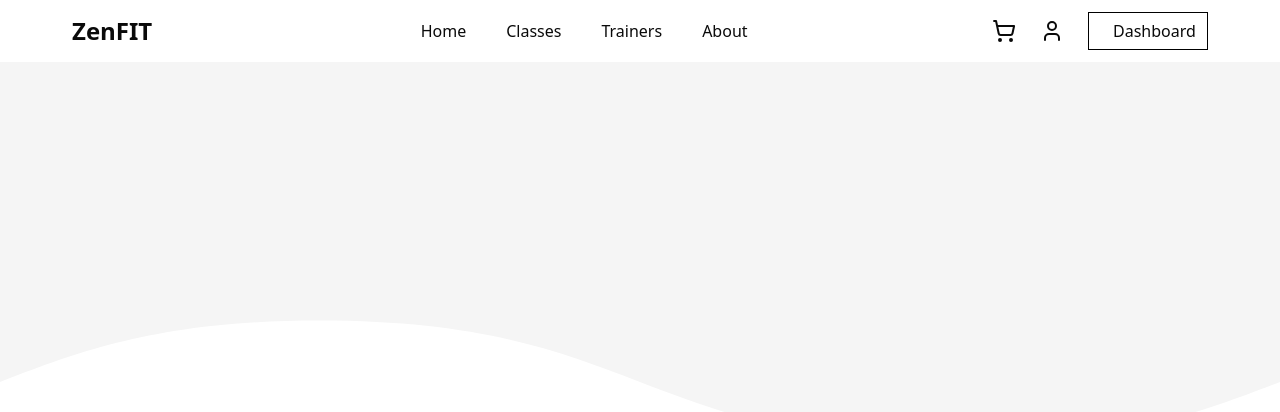
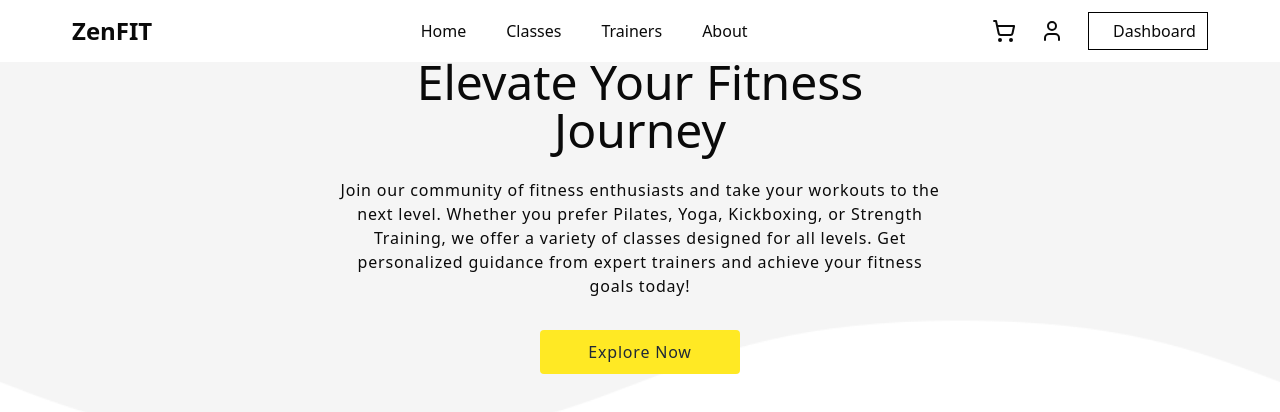
Before and after one commit to TahmidShawn/fitness_website, a React (Vite) app in the folder client/: page / in a window 1280 px wide. Shown: the top 412 px of the page. Built offline with nearby package versions, Linux system fonts and the light colour scheme.

Commit message:
feat: add banner section

```diff
--- a/client/src/index.css
+++ b/client/src/index.css
@@ -27,7 +27,7 @@
         --chart-3: 197 37% 24%;
         --chart-4: 43 74% 66%;
         --chart-5: 27 87% 67%;
-    --radius: 0.5rem
+        --radius: 0.5rem;
     }
     .dark {
         --background: 0 0% 3.9%;
@@ -53,7 +53,7 @@
         --chart-2: 160 60% 45%;
         --chart-3: 30 80% 55%;
         --chart-4: 280 65% 60%;
-    --chart-5: 340 75% 55%
+        --chart-5: 340 75% 55%;
     }
 }
 @layer base {
--- a/client/src/pages/home/banner/Banner.jsx
+++ b/client/src/pages/home/banner/Banner.jsx
@@ -1,13 +1,29 @@
+import shape from "../../../assets/aa.png";
+
 const Banner = () => {
     return (
-        <div>
-            <svg
-                xmlns="http://www.w3.org/2000/svg"
-                viewBox="0 0 1000 300"
-                fill="#f5f5f5"
-            >
-                <path d="M1000 0H0v250C62.5 226 125 202 250 202c250 0 250 96 500 96 125 0 187.5-24 250-48V0Z"></path>
-            </svg>
+        <div className="relative overflow-hidden">
+            <img
+                src={shape}
+                alt=""
+                className="w-full min-h-[300px] object-cover"
+            />
+            <div className="absolute top-[40%] left-1/2 transform -translate-x-1/2 -translate-y-1/2 max-w-screen-xl mx-auto text-center px-4">
+                <h1 className="text-3xl md:text-5xl font-medium mb-6">
+                    Elevate Your <span className="">Fitness Journey</span>
+                </h1>
+                <p className="max-w-screen-sm tracking-wider">
+                    Join our community of fitness enthusiasts and take your
+                    workouts to the next level. Whether you prefer Pilates,
+                    Yoga, Kickboxing, or Strength Training, we offer a variety
+                    of classes designed for all levels. Get personalized
+                    guidance from expert trainers and achieve your fitness goals
+                    today!
+                </p>
+                <button className="py-2.5 mt-8 px-12 bg-[#ffe924] font-medium tracking-wider text-gray-800 rounded">
+                    Explore Now
+                </button>
+            </div>
         </div>
     );
 };
```
Also changed, not shown: client/src/assets/aa.png (added). Lines whose indentation alone changed are shown as unchanged.
